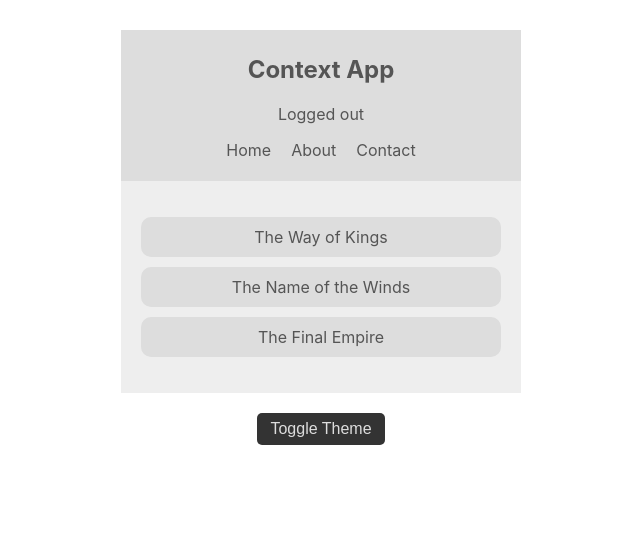
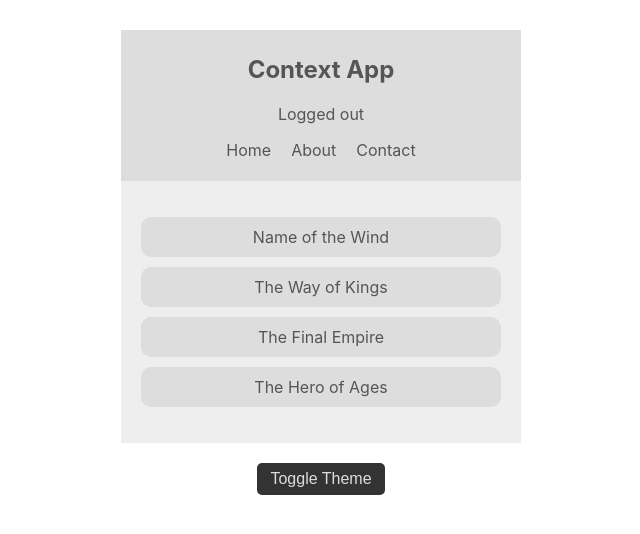
Before and after one commit to 27diego/React-Hooks-and-Context-App, a React (Create React App) app: page / in a window 1280 px wide. Shown: the top 534 px of the page, without its empty margins (319-959 px from the left). Built offline with nearby package versions, Linux system fonts and the light colour scheme.

Commit message:
added final hook

```diff
--- a/src/App.js
+++ b/src/App.js
@@ -4,6 +4,7 @@
 import ThemeContextProvider from "./contexts/ThemeContext";
 import ThemeToggle from "./components/ThemeToggle";
 import AuthContextProvider from "./contexts/AuthContext";
+import BookContextProvider from "./contexts/BookContext";
 
 function App() {
   return (
@@ -11,7 +12,9 @@
       <ThemeContextProvider>
         <AuthContextProvider>
           <Navbar />
-          <BookList />
+          <BookContextProvider>
+            <BookList />
+          </BookContextProvider>
           <ThemeToggle />
         </AuthContextProvider>
       </ThemeContextProvider>
--- a/src/components/BookList.js
+++ b/src/components/BookList.js
@@ -1,23 +1,30 @@
-import React, { useContext } from "react";
+import React, { useContext, useEffect } from "react";
 import { ThemeContext } from "../contexts/ThemeContext";
-import { AuthContext } from "../contexts/AuthContext";
+import { BookContext } from "../contexts/BookContext";
 
 const BookList = props => {
   const context = useContext(ThemeContext);
   const { light, dark, isLightTheme } = context;
   const theme = isLightTheme ? light : dark;
 
-  const context2 = useContext(AuthContext);
-  const { isAuthenticated, toggle } = context2;
+  const context2 = useContext(BookContext);
+  const { books } = context2;
+
+  useEffect(() => {
+    console.log("rendering", isLightTheme);
+  });
+
   return (
     <div
       className="book-list"
       style={{ color: theme.syntax, background: theme.bg }}
     >
       <ul>
-        <li style={{ background: theme.ui }}>The Way of Kings</li>
-        <li style={{ background: theme.ui }}>The Name of the Winds</li>
-        <li style={{ background: theme.ui }}>The Final Empire</li>
+        {books.map(book => (
+          <li style={{ background: theme.ui }} key={book.id}>
+            {book.title}
+          </li>
+        ))}
       </ul>
     </div>
   );
--- a/src/components/Navbar.js
+++ b/src/components/Navbar.js
@@ -1,4 +1,4 @@
-import React, { Component, useContext } from "react";
+import React, { useContext } from "react";
 import { ThemeContext } from "../contexts/ThemeContext";
 import { AuthContext } from "../contexts/AuthContext";
 
@@ -13,7 +13,9 @@
   return (
     <nav style={{ background: theme.ui, color: theme.syntax }}>
       <h1>Context App</h1>
-      <div>{isAuthenticated ? "Logged in" : "Logged out"}</div>
+      <div onClick={toggle} style={{ cursor: "pointer" }}>
+        {isAuthenticated ? "Logged in" : "Logged out"}
+      </div>
       <ul>
         <li>Home</li>
         <li>About</li>
--- a/src/contexts/AuthContext.js
+++ b/src/contexts/AuthContext.js
@@ -1,4 +1,4 @@
-import React, { Component, createContext, useState } from "react";
+import React, { createContext, useState } from "react";
 
 export const AuthContext = createContext();
 
--- /dev/null
+++ b/src/contexts/BookContext.js
@@ -0,0 +1,21 @@
+import React, { createContext, useState } from "react";
+
+export const BookContext = createContext();
+
+const BookContextProvider = props => {
+  const [books, changeBooks] = useState([
+    { title: "Name of the Wind", id: 1 },
+    { title: "The Way of Kings", id: 2 },
+    { title: "The Final Empire", id: 3 },
+    { title: "The Hero of Ages", id: 4 }
+  ]);
+
+  return (
+    //   the tag has to be the same as the created context
+    <BookContext.Provider value={{ books }}>
+      {props.children}
+    </BookContext.Provider>
+  );
+};
+
+export default BookContextProvider;
--- a/src/contexts/ThemeContext.js
+++ b/src/contexts/ThemeContext.js
@@ -5,12 +5,12 @@
 
 const ThemeContextProvider = props => {
   const [isLightTheme, setLightTheme] = useState(true);
-  const [light, setLight] = useState({
+  const [light] = useState({
     syntax: "#555",
     ui: "#ddd",
     bg: "#eee"
   });
-  const [dark, setDark] = useState({
+  const [dark] = useState({
     syntax: "#ddd",
     ui: "#333",
     bg: "#555"
```
